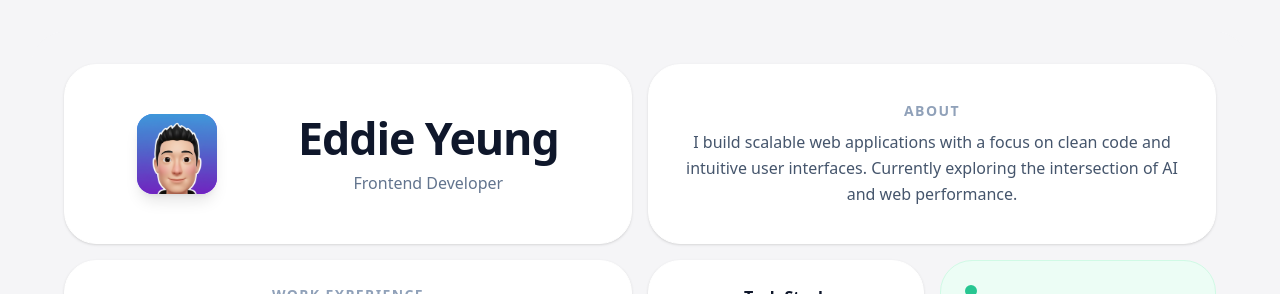
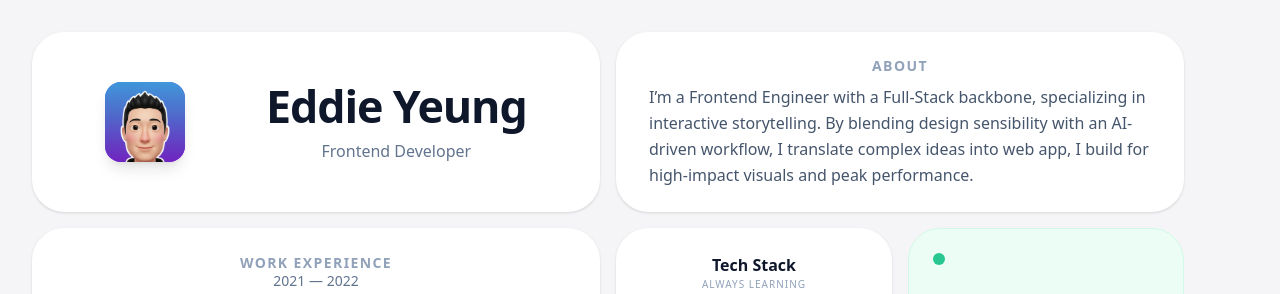
Before and after one commit to eycs0317/eddie-yeung-portfolio, a React (Vite) app: page / in a window 1280 px wide. Shown: the top 294 px of the page. Built offline with nearby package versions, Linux system fonts and the light colour scheme.

Commit message:
remove padding and content at about

```diff
--- a/src/components/Protfolio.jsx
+++ b/src/components/Protfolio.jsx
@@ -18,19 +18,20 @@ import ThemeToggle from "./ThemeToggle";
 
 const Portfolio = () => {
   return (
-    <div className='min-h-screen bg-[#f5f5f7] dark:bg-neutral-900  sm:p-2 md:p-8 font-sans text-slate-900 dark:text-slate-100 rounded-[2rem]'>
-      <div className='max-w-6xl mx-auto grid  grid-cols-4  gap-4 auto-rows-[180px]'>
+    <div className='min-h-screen bg-[#f5f5f7] dark:bg-neutral-900 p-4 md:p-8 font-sans text-slate-900 dark:text-slate-100 rounded-[2rem] overflow-x-hidden'>
+      <div className='max-w-6xl mx-auto grid md:grid-cols-4 gap-4 auto-rows-[180px] w-full'>
         {/* 1. Name & Image (Large) */}
         <Avator />
         {/* 2. About Me (Wide) */}
-        <div className='col-span-4 row-span-1 md:col-span-2 bg-white dark:bg-slate-800 rounded-[2rem] p-8 shadow-sm border border-white dark:border-slate-700 flex flex-col justify-center'>
-          <h3 className='text-sm uppercase tracking-widest text-slate-400 dark:text-slate-500 font-bold mb-2'>
+        <div className='col-span-4 row-span-1 sm:row-span-1 md:col-span-2 bg-white dark:bg-slate-800 rounded-[2rem] p-8 shadow-sm border border-white dark:border-slate-700 flex flex-col justify-center text-left'>
+          <h3 className='text-sm text-center uppercase tracking-widest text-slate-400 dark:text-slate-500 font-bold mb-2'>
             About
           </h3>
-          <p className='text-slate-600 dark:text-slate-300 leading-relaxed'>
-            I build scalable web applications with a focus on clean code and
-            intuitive user interfaces. Currently exploring the intersection of
-            AI and web performance.
+          <p className='text-slate-600 dark:text-slate-300 leading-relaxed text-sm sm:text-sm md:text-sm lg:text-base'>
+            I’m a Frontend Engineer with a Full-Stack backbone, specializing in
+            interactive storytelling. By blending design sensibility with an
+            AI-driven workflow, I translate complex ideas into web app, I build
+            for high-impact visuals and peak performance.
           </p>
         </div>
         {/* 6. Experience (Wide) */}
--- a/src/index.css
+++ b/src/index.css
@@ -11,7 +11,7 @@
 
   max-width: 1280px;
   margin: 0 auto;
-  padding: 2rem;
+  /* padding: 2rem; */
   text-align: center;
 
   font-synthesis: none;
```
